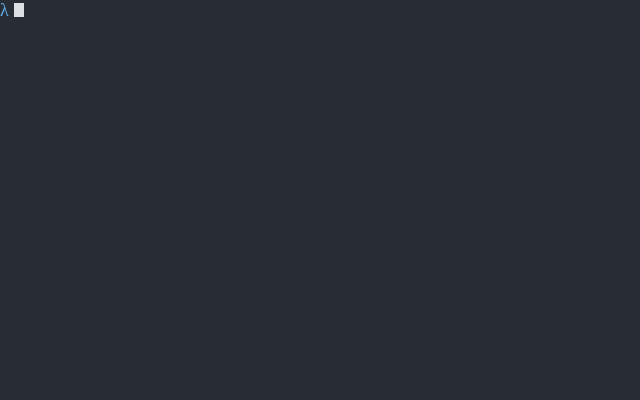
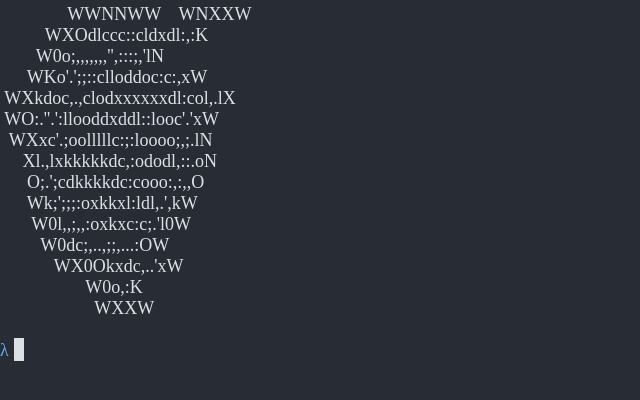
Before and after one commit to mathletedev/terminal, a website built with webpack: page public/index.html in a window 1280 px wide. Shown: the whole page, without its empty margins (0-640 px from the left). Built offline with nearby package versions, Linux system fonts and the light colour scheme; a small style sheet from the web is missing.

Commit message:
ascii art logo

```diff
--- a/public/index.html
+++ b/public/index.html
@@ -32,6 +32,10 @@
 
 			#root::-webkit-scrollbar {
 				display: none;
+			}
+
+			span {
+				white-space: pre;
 			}
 
 			#prompt {
--- a/src/index.ts
+++ b/src/index.ts
@@ -6,6 +6,42 @@ let input = document.querySelector("input") as HTMLInputElement;
 let cursor = document.querySelector("#cursor") as HTMLSpanElement;
 
 let wait = 0;
+
+const echo = (text?: string, color?: string) => {
+	if (!text) {
+		root.insertBefore(document.createElement("br"), line);
+		return line.scrollIntoView();
+	}
+
+	let span = document.createElement("span");
+	span.innerHTML = text;
+	span.style.color = color || __colors__.white;
+
+	root.insertBefore(span, line);
+};
+
+const echoLn = (text?: string) => {
+	echo(text);
+	echo();
+};
+
+echo();
+echoLn("               WWNNWW    WNXXW");
+echoLn("          WXOdlccc::cldxdl:,:K");
+echoLn("        W0o;,,,,,,,'',:::;,'lN");
+echoLn("      WKo'.';;::clloddoc:c:,xW");
+echoLn(" WXkdoc,.,clodxxxxxxdl:col,.lX");
+echoLn(" WO:.''.':llooddxddl::looc'.'xW");
+echoLn("  WXxc'.;oolllllc:;:loooo;,;.lN");
+echoLn("     Xl.,lxkkkkkdc,:ododl,::.oN");
+echoLn("      O;.';cdkkkkdc:cooo:,:,,O");
+echoLn("      Wk;';;;:oxkkxl:ldl,.',kW");
+echoLn("       W0l,,;,,:oxkxc:c;.'l0W");
+echoLn("         W0dc;,..,;;,...:OW");
+echoLn("            WX0Okxdc,..'xW");
+echoLn("                   W0o,:K");
+echoLn("                     WXXW");
+echo();
 
 window.onkeydown = ({ key }) => {
 	input.focus();
@@ -20,19 +56,6 @@ window.onkeydown = ({ key }) => {
 
 input.onblur = () => input.focus();
 
-const echo = (text?: string, color?: string) => {
-	if (!text) {
-		root.insertBefore(document.createElement("br"), line);
-		return line.scrollIntoView();
-	}
-
-	let span = document.createElement("span");
-	span.innerHTML = text;
-	span.style.color = color || __colors__.white;
-
-	root.insertBefore(span, line);
-};
-
 const loop = () => {
 	requestAnimationFrame(loop);
 
```
